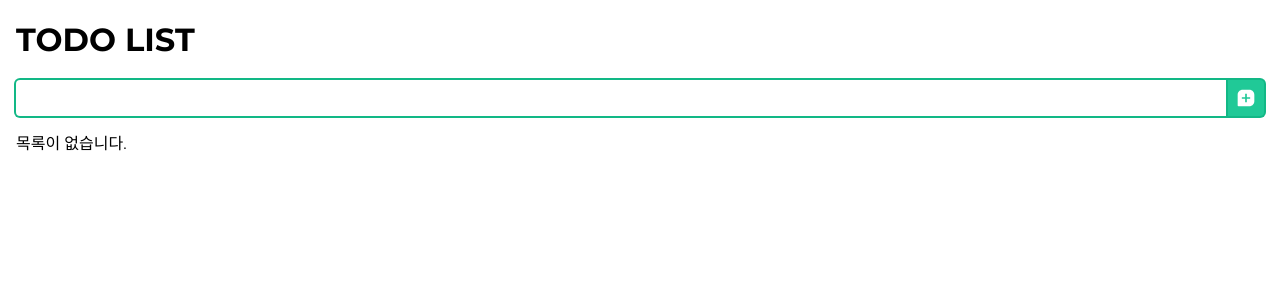
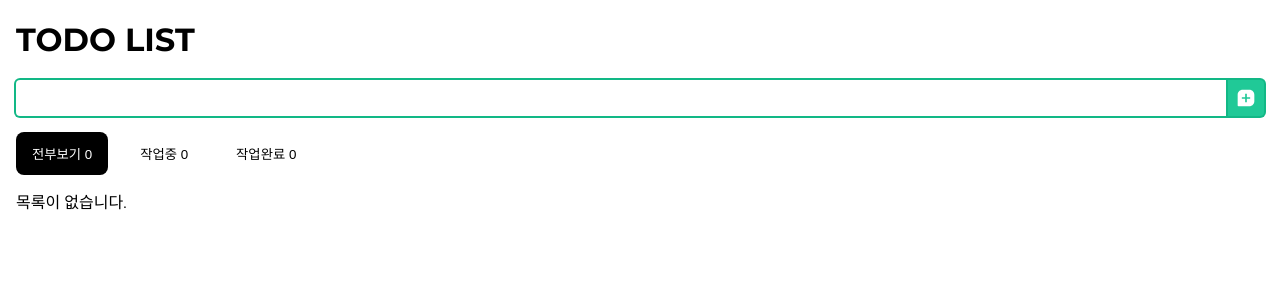
Before and after one commit to illustudio/react_todo_list, a React (Vite) app: page / in a window 1280 px wide. Shown: the top 300 px of the page. Built offline with nearby package versions, Linux system fonts and the light colour scheme.

Commit message:
탭 구현

```diff
--- a/package.json
+++ b/package.json
@@ -11,6 +11,7 @@
   },
   "dependencies": {
     "open-color": "^1.9.1",
+    "prop-types": "^15.8.1",
     "react": "^18.2.0",
     "react-dom": "^18.2.0",
     "react-icons": "^4.10.1",
--- a/src/App.jsx
+++ b/src/App.jsx
@@ -1,7 +1,7 @@
+import { useState } from "react";
 import Form from "./components/Form.jsx";
 import styled from "styled-components";
 import List from "./components/List.jsx";
-import { useState } from "react";
 const Title = styled.h1`
   font-size: 2rem;
   text-transform: uppercase;
@@ -12,15 +12,45 @@ const Container = styled.main`
   padding: 1rem;
   row-gap: 1rem;
 `;
+const Tabs = styled.div`
+  display: flex;
+  gap: 1rem;
+`;
+const TabButton = styled.button`
+  display: flex;
+  align-items: center;
+  justify-content: center;
+  padding: 0.75rem 1rem;
+  background-color: #fff;
+  border: 0;
+  border-radius: 0.5rem;
+  cursor: pointer;
+  &.active {
+    background-color: black;
+    color: white;
+  }
+`;
 function App() {
   const [todo, setTodo] = useState([]);
+  const [currentTab, setCurrentTab] = useState(0);
+  const tabs = [
+    { id: 0, name: "전부보기", content: todo },
+    { id: 1, name: "작업중", content: todo.filter((item) => !item.done) },
+    { id: 2, name: "작업완료", content: todo.filter((item) => item.done) },
+  ];
+  // 작업추가
   const onAddTodo = (newTodo) => {
     setTodo((prevState) => [...prevState, newTodo]);
+    setCurrentTab(0);
   };
+
+  // 작업삭제
   const onRemove = (id) => {
     const newTodo = todo.filter((todo) => todo.id !== id);
     setTodo(newTodo);
   };
+
+  // 할일 상태 변경
   const onUpdateDone = (item) => {
     const newTodo = todo.map((todo) => {
       if (todo.id === item.id) {
@@ -30,6 +60,8 @@ function App() {
     });
     setTodo(newTodo);
   };
+
+  // 할일 내용 변경
   const onUpdateTodo = (id, newTodo) => {
     const newTodoList = todo.map((todo) => {
       if (todo.id === id) {
@@ -39,13 +71,27 @@ function App() {
     });
     setTodo(newTodoList);
   };
+  const currentTabHandler = (index) => {
+    setCurrentTab(index);
+  };
+
   return (
     <Container>
       <Title>Todo List</Title>
-      {/*todo filter 기능 추가할것*/}
       <Form onAddTodo={onAddTodo} />
+      <Tabs>
+        {tabs.map((button, index) => (
+          <TabButton
+            key={button.id}
+            onClick={() => currentTabHandler(index)}
+            className={index === currentTab ? "active" : ""}
+          >
+            {button.name.toUpperCase()} {tabs[index].content.length}
+          </TabButton>
+        ))}
+      </Tabs>
       <List
-        list={todo}
+        list={tabs[currentTab].content}
         onRemove={onRemove}
         onUpdateDone={onUpdateDone}
         onUpdateTodo={onUpdateTodo}
--- a/src/components/Form.jsx
+++ b/src/components/Form.jsx
@@ -3,6 +3,12 @@ import { BiSolidMessageSquareAdd } from "react-icons/bi";
 import styled from "styled-components";
 import "open-color/open-color.css";
 import { useRef, useState } from "react";
+import PropTypes from "prop-types";
+const FormContainer = styled.form`
+  display: flex;
+  flex-direction: column;
+  gap: 0.5rem;
+`;
 
 const AddButton = styled.button`
   display: flex;
@@ -40,9 +46,19 @@ const Input = styled.input`
     outline: 0;
   }
 `;
+const ErrorComponent = styled.strong`
+  color: white;
+  display: flex;
+  padding: 0.5rem 1rem;
+  border-radius: 0.5rem;
+  font-size: 14px;
+  background-color: var(--oc-red-5);
+  border: 1px solid var(--oc-red-8);
+`;
 
 const Form = ({ onAddTodo }) => {
   const [todo, setTodo] = useState("");
+  const [error, setError] = useState(false);
   const inputRef = useRef(null);
 
   const onInputChangeHandler = (e) => {
@@ -54,9 +70,10 @@ const Form = ({ onAddTodo }) => {
     // form은 기본적으로 서버로 데이터를 전송하는 이벤트 속성이 있다.
     // 해당이벤트를 먼저 취소해줘야한다.
     e.preventDefault();
-    if (todo === "") {
-      return alert("내용을 입력해주세요");
+    if (!todo) {
+      return setError(true);
     }
+    setError(false);
     // change 과정에서 id를 할당하면 키를 입력받는 매 순간마다 id를 새롭게 생성하여 불필요한 일을 많이한다. 최종 아이디는 리스트에 submit 할때 할당한다.
     onAddTodo({ id: uuidv4(), done: false, todo });
     // 입력 후에는 다음 입력을 위해 input을 비워준다.
@@ -66,7 +83,7 @@ const Form = ({ onAddTodo }) => {
   };
 
   return (
-    <form onSubmit={onSubmitHandler}>
+    <FormContainer onSubmit={onSubmitHandler}>
       <Container>
         <Input
           id="add-todo"
@@ -80,8 +97,13 @@ const Form = ({ onAddTodo }) => {
           <BiSolidMessageSquareAdd />
         </AddButton>
       </Container>
-    </form>
+      {error && <ErrorComponent>내용을 입력해주세요</ErrorComponent>}
+    </FormContainer>
   );
 };
 
 export default Form;
+
+Form.propTypes = {
+  onAddTodo: PropTypes.func,
+};
--- a/src/components/List.jsx
+++ b/src/components/List.jsx
@@ -1,5 +1,6 @@
 import styled from "styled-components";
 import ListItem from "./ListItem.jsx";
+import PropTypes from "prop-types";
 
 const Container = styled.li`
   display: flex;
@@ -7,6 +8,7 @@ const Container = styled.li`
   cursor: pointer;
   width: 100%;
   justify-content: space-between;
+  transition: all 200ms ease;
 `;
 
 const List = ({ list, onUpdateDone, onRemove, onUpdateTodo }) => {
@@ -32,3 +34,10 @@ const List = ({ list, onUpdateDone, onRemove, onUpdateTodo }) => {
 };
 
 export default List;
+
+List.propTypes = {
+  list: PropTypes.array,
+  onUpdateDone: PropTypes.func,
+  onRemove: PropTypes.func,
+  onUpdateTodo: PropTypes.func,
+};
--- a/src/components/ListItem.jsx
+++ b/src/components/ListItem.jsx
@@ -2,13 +2,14 @@ import { useState } from "react";
 import { BsCheckSquare, BsCheckSquareFill } from "react-icons/bs";
 import styled from "styled-components";
 import { FiDelete, FiEdit } from "react-icons/fi";
-
+import PropTypes from "prop-types";
 const Container = styled.div`
   display: flex;
   gap: 1rem;
   width: 100%;
   align-items: center;
   justify-content: space-between;
+  transition: all 200ms ease;
 `;
 const ListNameWrapper = styled.span`
   display: flex;
@@ -74,6 +75,7 @@ const ListItem = ({ onUpdateDone, item, onUpdateTodo, onRemove }) => {
     // input에 변경된 내용 바인딩
     setTodo(e.target.value);
   };
+
   const onUpdateHandler = () => {
     // 기존 내용과 차이가 없을 경우 edit mode 종료
     if (todo === item.todo) {
@@ -84,6 +86,7 @@ const ListItem = ({ onUpdateDone, item, onUpdateTodo, onRemove }) => {
     // edit mode 종료
     setEdit(!edit);
   };
+
   /* 클릭시 done 상태 변화*/
   if (edit) {
     return (
@@ -95,6 +98,7 @@ const ListItem = ({ onUpdateDone, item, onUpdateTodo, onRemove }) => {
       </FormContainer>
     );
   }
+
   return (
     <Container>
       <ListNameWrapper onClick={() => onUpdateDone(item)}>
@@ -116,3 +120,10 @@ const ListItem = ({ onUpdateDone, item, onUpdateTodo, onRemove }) => {
 };
 
 export default ListItem;
+
+ListItem.propTypes = {
+  item: PropTypes.object,
+  onUpdateDone: PropTypes.func,
+  onUpdateTodo: PropTypes.func,
+  onRemove: PropTypes.func,
+};
```
Also changed, not shown: 1 other file (tests, documents, lock files or other folders).
